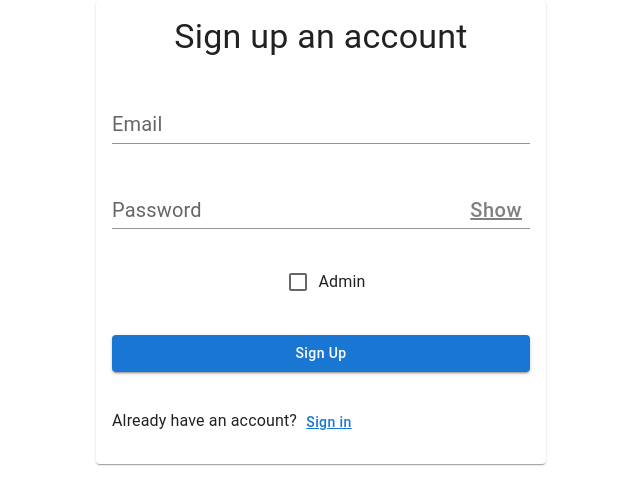
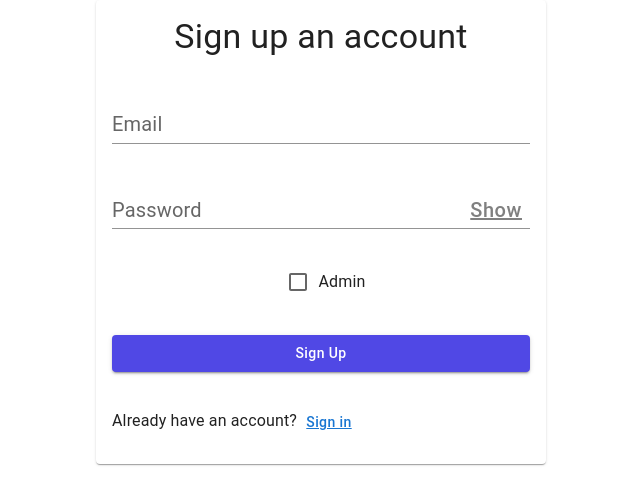
Before and after one commit to Kaiyuan1016/chuwa-fullstack-training-project, a React (Create React App) app in the folder client/: page /signup in a window 1280 px wide. Shown: the top 504 px of the page, without its empty margins (319-959 px from the left). Built offline with nearby package versions, Linux system fonts and the light colour scheme.

Commit message:
Set the sign up button color to the same

```diff
--- a/client/src/components/SignupForm.jsx
+++ b/client/src/components/SignupForm.jsx
@@ -92,13 +92,20 @@ import {
             />
             <Button
               variant="contained"
-              color="primary"
-              sx={{ width: "100%", textTransform: "none" }}
-              onClick={handleSignup}
-              disabled={loading}
-            >
-              {loading ? "Loading" : "Sign Up"}
-            </Button>
+              sx={{
+              width: "100%",
+              textTransform: "none",
+              backgroundColor: '#5048E5', // Set the button color
+              '&:hover': {
+                backgroundColor: '#4038d5', // Darken the button color slightly on hover for feedback
+              },
+            }}
+            onClick={handleSignup}
+            disabled={loading}
+          >
+            {loading ? "Loading" : "Sign Up"}
+          </Button>
+
             <Stack
               direction="row"
               justifyContent="space-between"
```
